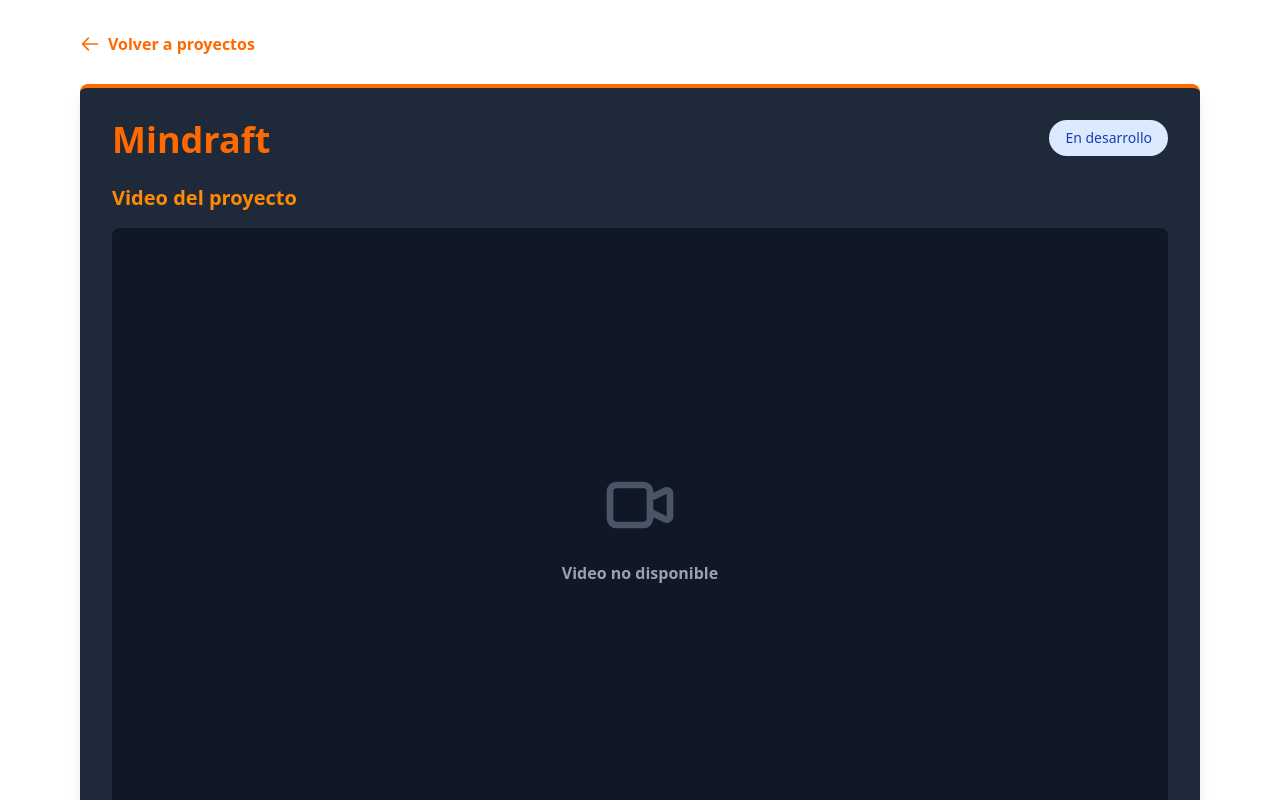
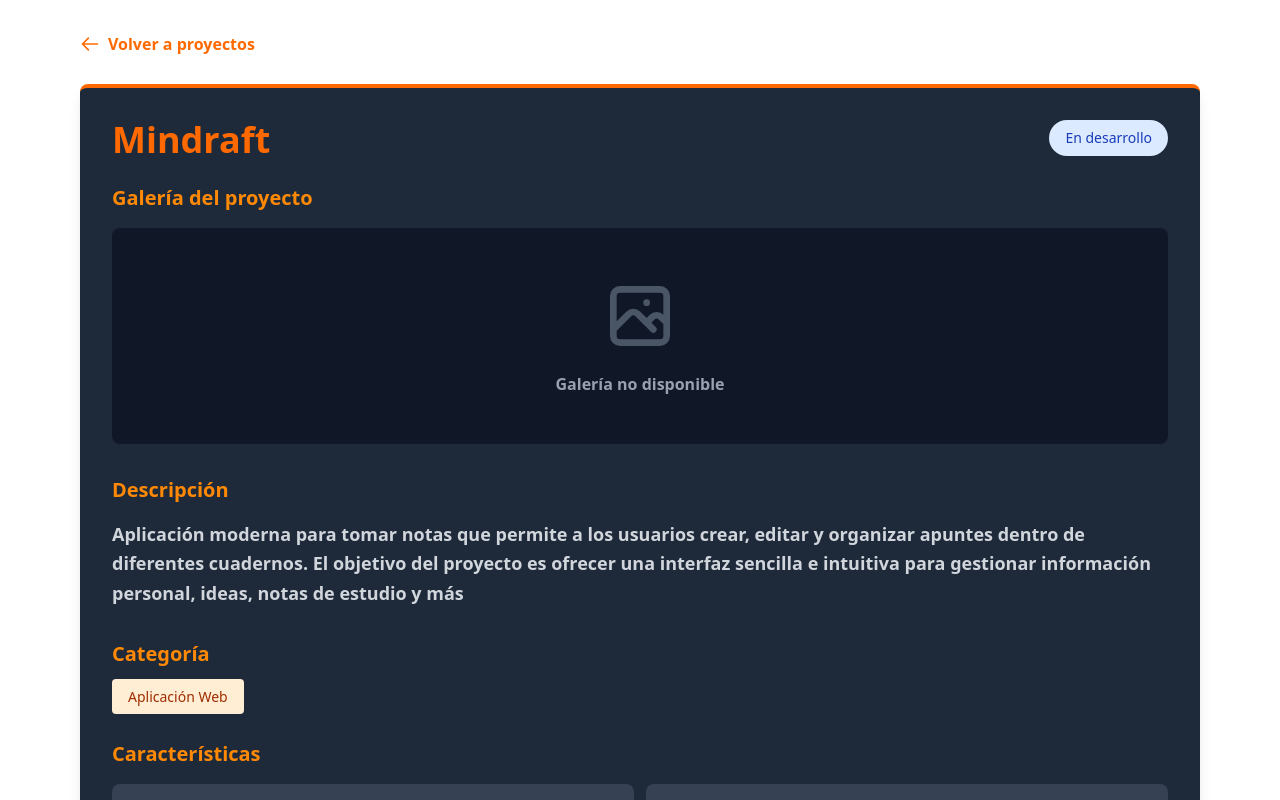
Before and after one commit to PRNicolasCC/portfolio, a React (Vite) app: page /project/1 in a window 1280 px wide. Shown: the top 800 px of the page. Built offline with nearby package versions, Linux system fonts and the light colour scheme; what tailwindcss-animated would draw is missing.

Commit message:
Change of a video by a gallery of images for the details of every project

```diff
--- a/src/components/pages/ProjectDetail.jsx
+++ b/src/components/pages/ProjectDetail.jsx
@@ -33,15 +33,15 @@ function ProjectDetail() {
   return (
     <div className="max-w-6xl mx-auto px-4 py-8">
       <div className="mb-6">
-        <a
-          href="/#projects"
+        <button
+          onClick={() => window.history.back()}
           className="inline-flex items-center gap-2 text-orange-500 hover:text-orange-400 transition-colors"
         >
           <svg className="w-5 h-5" fill="none" stroke="currentColor" viewBox="0 0 24 24">
             <path strokeLinecap="round" strokeLinejoin="round" strokeWidth={2} d="M10 19l-7-7m0 0l7-7m-7 7h18" />
           </svg>
           Volver a proyectos
-        </a>
+        </button>
       </div>
 
       <div className="bg-gray-800 rounded-lg shadow-lg overflow-hidden border-t-4 border-orange-500">
@@ -56,25 +56,30 @@ function ProjectDetail() {
           </div>
 
           <div className="mb-8">
-            <h2 className="text-xl font-semibold text-orange-400 mb-4">Video del proyecto</h2>
-            <div className="relative bg-gray-900 rounded-lg overflow-hidden aspect-video flex items-center justify-center">
-              {project.video ? (
-                <video
-                  src={project.video}
-                  autoPlay
-                  loop
-                  muted
-                  playsInline
-                  className="w-full h-full object-cover"
-                >
-                  Tu navegador no soporta videos HTML5.
-                </video>
+            <h2 className="text-xl font-semibold text-orange-400 mb-4">Galería del proyecto</h2>
+            <div className="grid grid-cols-1 md:grid-cols-2 lg:grid-cols-3 gap-4">
+              {project.gallery && project.gallery.length > 0 ? (
+                project.gallery.map((img, index) => (
+                  <div
+                    key={index}
+                    className={`relative overflow-hidden rounded-lg cursor-pointer group ${
+                      index === 0 ? 'md:col-span-2 lg:col-span-2 lg:row-span-2' : ''
+                    }`}
+                  >
+                    <img
+                      src={img}
+                      alt={`${project.name} - Imagen ${index + 1}`}
+                      className="w-full h-full object-cover transition-transform duration-300 group-hover:scale-110"
+                    />
+                    <div className="absolute inset-0 bg-black bg-opacity-0 group-hover:bg-opacity-30 transition-all duration-300"></div>
+                  </div>
+                ))
               ) : (
-                <div className="text-center p-8">
+                <div className="col-span-full bg-gray-900 rounded-lg p-12 text-center">
                   <svg className="w-20 h-20 text-gray-600 mx-auto mb-4" fill="none" stroke="currentColor" viewBox="0 0 24 24">
-                    <path strokeLinecap="round" strokeLinejoin="round" strokeWidth={2} d="M15 10l4.553-2.276A1 1 0 0121 8.618v6.764a1 1 0 01-1.447.894L15 14M5 18h8a2 2 0 002-2V8a2 2 0 00-2-2H5a2 2 0 00-2 2v8a2 2 0 002 2z" />
+                    <path strokeLinecap="round" strokeLinejoin="round" strokeWidth={2} d="M4 16l4.586-4.586a2 2 0 012.828 0L16 16m-2-2l1.586-1.586a2 2 0 012.828 0L20 14m-6-6h.01M6 20h12a2 2 0 002-2V6a2 2 0 00-2-2H6a2 2 0 00-2 2v12a2 2 0 002 2z" />
                   </svg>
-                  <p className="text-gray-400">Video no disponible</p>
+                  <p className="text-gray-400">Galería no disponible</p>
                 </div>
               )}
             </div>
--- a/src/content/config.ts
+++ b/src/content/config.ts
@@ -114,7 +114,7 @@ export const projects = [
     technologies: ["PHP", "JavaScript", "MySQL", "jQuery", "Bootstrap"],
     liveUrl: "https://mindraft.nicolascueca.dev",
     githubUrl: "https://github.com/PRNicolasCC/mindraft",
-    video: ""
+    gallery: []
   },
   {
     id: 2,
@@ -132,7 +132,7 @@ export const projects = [
     technologies: ["Tailwind", "TypeScript", "Astro"],
     liveUrl: "https://cootranstibacuy.vercel.app/",
     githubUrl: "",
-    video: ""
+    gallery: []
   },
   {
     id: 3,
@@ -153,7 +153,7 @@ export const projects = [
     technologies: ["PHP", "JavaScript", "MySQL", "FirebirdSQL", "jQuery", "Bootstrap"],
     liveUrl: "https://cootransfusa.com/gas_station/",
     githubUrl: "",
-    video: ""
+    gallery: []
   },
   {
     id: 4,
@@ -170,7 +170,7 @@ export const projects = [
     technologies: ["PHP", "JavaScript", "MySQL", "jQuery", "Bootstrap"],
     liveUrl: "https://cootransfusa.com/monitoreo/",
     githubUrl: "",
-    video: ""
+    gallery: []
   },
   {
     id: 5,
@@ -187,7 +187,7 @@ export const projects = [
     technologies: ["PHP", "JavaScript", "MySQL", "Bootstrap"],
     liveUrl: "https://cootransfusa.com/registrofac/index.php?action=formulario",
     githubUrl: "",
-    video: ""
+    gallery: []
   },
   {
     id: 6,
@@ -204,7 +204,7 @@ export const projects = [
     technologies: ["PHP", "JavaScript", "MySQL", "jQuery", "Bootstrap"],
     liveUrl: "https://cootransfusa.com/enturne_inter/",
     githubUrl: "",
-    video: ""
+    gallery: []
   },
   {
     id: 7,
@@ -221,6 +221,6 @@ export const projects = [
     technologies: ["PHP", "JavaScript", "MySQL", "jQuery", "Bootstrap"],
     liveUrl: "https://cootransfusa.com/pasajeros/",
     githubUrl: "",
-    video: ""
+    gallery: []
   },
   ];
--- a/src/content/schemas.ts
+++ b/src/content/schemas.ts
@@ -5,7 +5,7 @@ export const projectSchema = z.object({
   author: z.string(),
   img: z.string(),
   description: z.string(),
-  video: z.string().optional(),
+  gallery: z.array(z.string()).optional(),
 });
 
 export const languageSchema = z.object({
```
